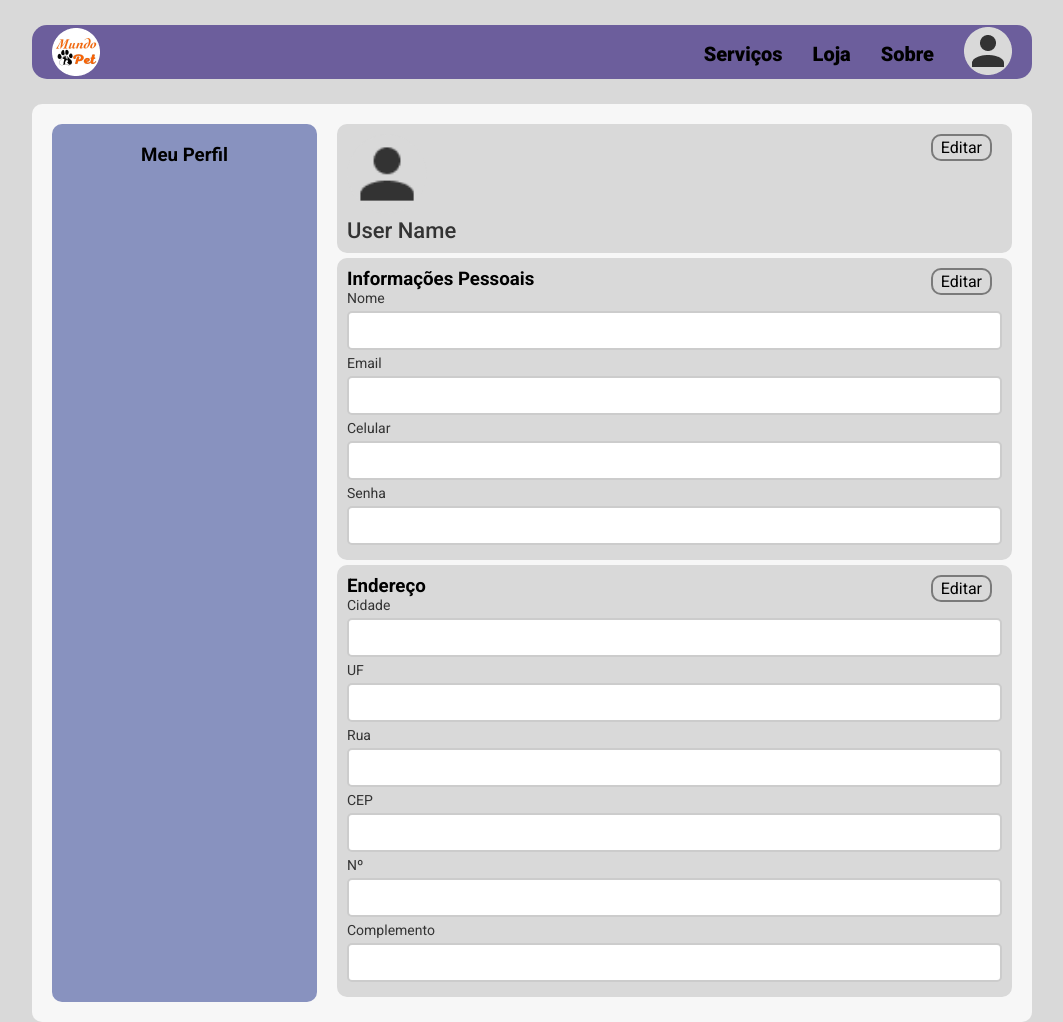
After one commit to treinamento-devops-playground/mundo-pet, a PHP site: page /pages/usuario.php in a window 1280 px wide. The commit adds this page. Shown: the whole page, without its empty margins (108-1171 px from the left). Run offline with PHP 8.4, Linux system fonts and the light colour scheme.

Commit message:
add tela usuario

```diff
--- a/app/css/login.css
+++ b/app/css/login.css
@@ -62,7 +62,7 @@ h2 {
 
 .input-container input {
   width: 100%;
-  height: 54px;
+  height: 5px;
   border-radius: 15px;
   padding: 10px 10px 10px 40px;
   border: 2px solid #ccc;
--- /dev/null
+++ b/app/css/usuario.css
@@ -0,0 +1,129 @@
+@import url('https://fonts.googleapis.com/css2?family=Roboto:wght@100;300;400;500;700;900&display=swap');
+
+* {
+  margin: 0;
+  padding: 0;
+  box-sizing: border-box;
+  font-family: 'Roboto', sans-serif;
+}
+
+body {
+  background-color: #D9D9D9;
+  display: flex;
+  flex-direction: column;
+}
+
+#nav-bar {
+    display: flex;
+    justify-content: space-between;
+    width: 1000px;
+    height: 54px;
+    background-color: #6C5E9C;
+    border-radius: 15px;
+    margin: 25px auto;
+    padding: 3px 20px;
+}
+
+.list-nav {
+    list-style: none;
+    display: flex;
+    gap: 30px;
+    align-items: center;
+    font-size: 20px;
+    padding-top: 3px;
+    font-weight: 900;
+    cursor: pointer;
+  }
+
+ul > li > a {
+    text-decoration: none;
+    color: #000;
+    transition: .8s;
+  }
+
+.list-nav li a:hover {
+  color: #fff;
+}
+
+#container {
+  display: flex;
+  width: 1000px;
+  margin: 0 auto;
+  padding: 20px;
+  background-color: #f7f7f7;
+  border-radius: 10px;
+}
+
+.sidebar {
+  flex: 1;
+  background-color: #8892BF;
+  padding: 20px;
+  border-radius: 10px;
+  margin-right: 20px;
+}
+
+.sidebar h3 {
+  color: #000000;
+  text-align: center;
+}
+
+.content {
+  flex: 3;
+}
+
+.user-section, .personal-info-section, .address-section {
+  background-color: #D9D9D9;
+  padding: 10px;
+  border-radius: 10px;
+  margin-bottom: 5px;
+  position: relative;
+}
+
+
+.user-section .profile-pic img {
+  width: 80px;
+  height: 80px;
+  border-radius: 50%;
+  margin-right: 20px;
+}
+
+.user-info h2 {
+  font-size: 22px;
+  font-weight: 500;
+  color: #333;
+}
+
+.input-container {
+  margin-bottom: 5px;
+}
+
+.input-container label {
+  display: block;
+  font-size: 14px;
+  margin-bottom: 5px;
+  color: #333;
+}
+
+.input-container input {
+  width: 100%;
+  padding: 10px;
+  border: 2px solid #ccc;
+  border-radius: 5px;
+}
+
+.edit-btn {
+  position: absolute;
+  top: 10px;
+  right: 20px;
+  background-color: #D9D9D9;
+  color: #000000;
+  padding: 2px 8px;
+  border: 2px solid #7a7a7a;
+  border-radius: 10px;
+  text-decoration: none;
+  transition: background-color 0.3s ease;
+}
+
+.edit-btn:hover {
+  background-color: #fff;
+}
--- /dev/null
+++ b/app/pages/usuario.php
@@ -0,0 +1,98 @@
+<!DOCTYPE html>
+<html lang="pt-br">
+<head>
+  <meta charset="UTF-8">
+  <meta name="viewport" content="width=device-width, initial-scale=1.0">
+  <title>Perfil do Usuário - Mundo Pet</title>
+  <link rel="stylesheet" href="../css/usuario.css">
+
+</head>
+<body>
+  <header>
+    <nav id="nav-bar">
+      <div class="logo">
+        <img src="../img/logo.png" alt="Logo Mundo Pet">
+      </div>
+      <ul class="list-nav">
+        <li class="title"><a href="#">Serviços</a></li>
+        <li class="title"><a href="#">Loja</a></li>
+        <li class="title"><a href="#">Sobre</a></li>
+        <li><a href="#"><img src="../img/icons/user.png"></a></li>
+      </ul>
+    </nav>
+  </header>
+
+  <div id="container">
+    <!-- Menu lateral -->
+    <aside class="sidebar">
+      <h3>Meu Perfil</h3>
+    </aside>
+
+    <!-- Área de edição do usuário -->
+    <section class="content">
+      <!-- Seção de nome do usuário -->
+      <div class="user-section">
+        <div class="profile-pic">
+          <img src="../img/icons/user.png" alt="Foto do usuário">
+        </div>
+        <div class="user-info">
+          <h2>User Name</h2>
+        </div>
+        <a href="#" class="edit-btn">Editar</a>
+      </div>
+
+      <!-- Seção de informações pessoais -->
+      <div class="personal-info-section">
+        <h3>Informações Pessoais</h3>
+        <div class="input-container">
+          <label for="nome">Nome</label>
+          <input type="text" id="nome" value="">
+        </div>
+        <div class="input-container">
+          <label for="email">Email</label>
+          <input type="email" id="email" value="">
+        </div>
+        <div class="input-container">
+          <label for="celular">Celular</label>
+          <input type="text" id="celular" value="">
+        </div>
+        <div class="input-container">
+          <label for="senha">Senha</label>
+          <input type="password" id="senha" value="">
+        </div>
+        <a href="#" class="edit-btn">Editar</a>
+      </div>
+
+      <!-- Seção de endereço -->
+      <div class="address-section">
+        <h3>Endereço</h3>
+        <div class="input-container">
+          <label for="cidade">Cidade</label>
+          <input type="text" id="cidade" value="">
+        </div>
+        <div class="input-container">
+          <label for="uf">UF</label>
+          <input type="text" id="uf" value="">
+        </div>
+        <div class="input-container">
+          <label for="rua">Rua</label>
+          <input type="text" id="rua" value="">
+        </div>
+        <div class="input-container">
+          <label for="cep">CEP</label>
+          <input type="text" id="cep" value="">
+        </div>
+        <div class="input-container">
+          <label for="numero">Nº</label>
+          <input type="text" id="numero" value="">
+        </div>
+        <div class="input-container">
+          <label for="complemento">Complemento</label>
+          <input type="text" id="complemento" value="">
+        </div>
+        <a href="#" class="edit-btn">Editar</a>
+      </div>
+    </section>
+  </div>
+</body>
+</html>
```
